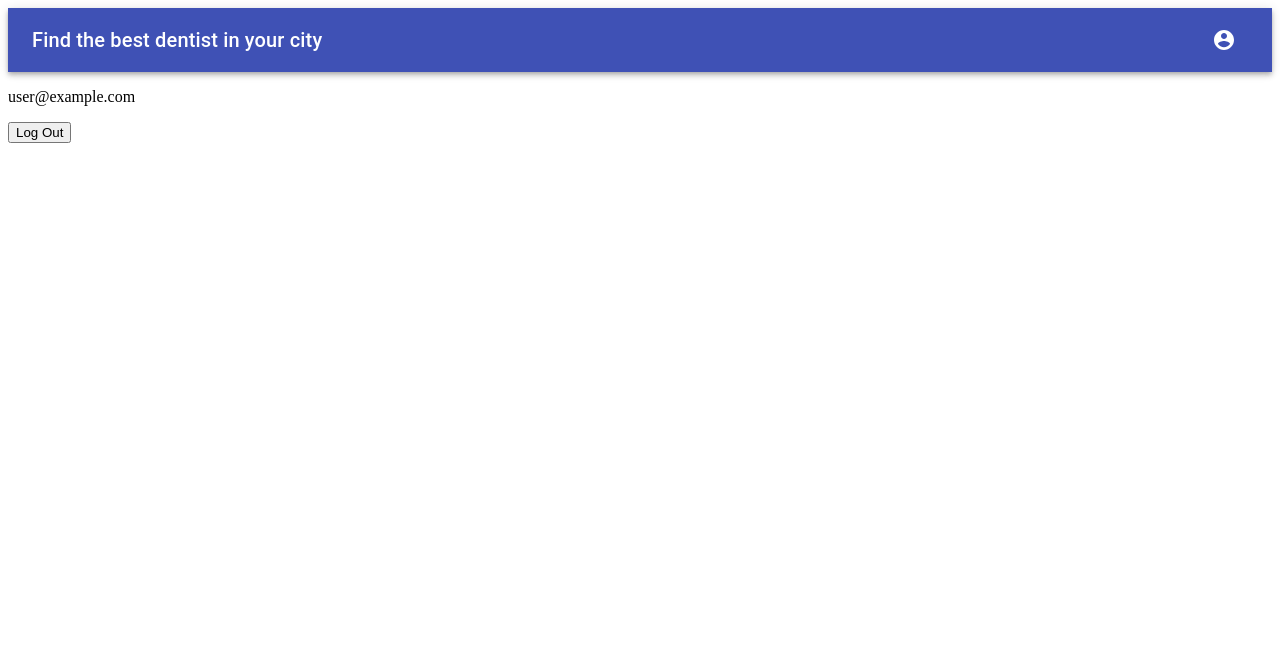
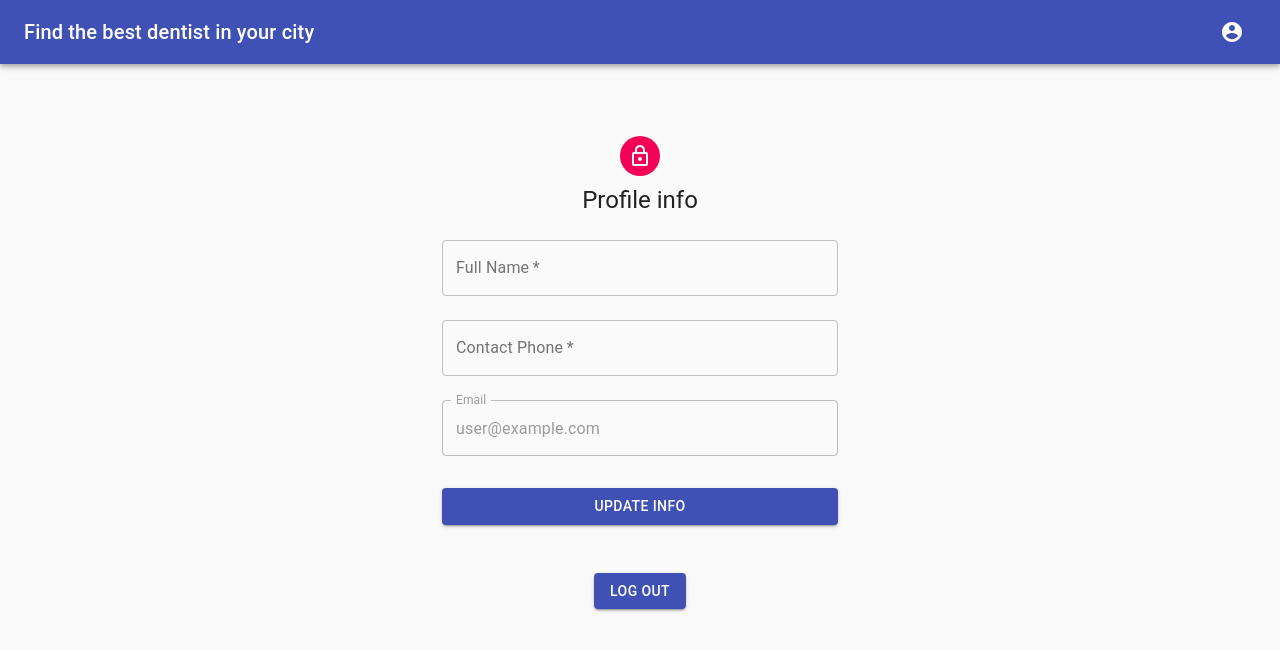
Before and after one commit to yuriy-kuzin-webdev/react-dc-client, a React (Create React App) app: page /account in a window 1280 px wide. Shown: the top 650 px of the page. Built offline with nearby package versions, Linux system fonts and the light colour scheme; no server answers; sample sign-in values are in the browser's storage.

Commit message:
added options for profile info

```diff
--- a/src/components/Account.js
+++ b/src/components/Account.js
@@ -1,25 +1,158 @@
-import React, { useState } from 'react'
-import { useAuth } from '../contexts/AuthContext'
-import { useHistory } from 'react-router-dom'
+import React, { useRef, useState } from "react";
+import { useHistory } from "react-router-dom";
+import { useAuth } from "../contexts/AuthContext";
+import DcContext from "../contexts/dc-context";
+import { useContext } from "react";
+
+//M-UI start
+import Alert from "@material-ui/lab/Alert";
+import AlertTitle from "@material-ui/lab/AlertTitle";
+import Avatar from "@material-ui/core/Avatar";
+import Button from "@material-ui/core/Button";
+import CssBaseline from "@material-ui/core/CssBaseline";
+import TextField from "@material-ui/core/TextField";
+import Box from "@material-ui/core/Box";
+import LockOutlinedIcon from "@material-ui/icons/LockOutlined";
+import Typography from "@material-ui/core/Typography";
+import { makeStyles } from "@material-ui/core/styles";
+import Container from "@material-ui/core/Container";
+const useStyles = makeStyles((theme) => ({
+  paper: {
+    marginTop: theme.spacing(8),
+    display: "flex",
+    flexDirection: "column",
+    alignItems: "center",
+  },
+  avatar: {
+    margin: theme.spacing(1),
+    backgroundColor: theme.palette.secondary.main,
+  },
+  form: {
+    width: "100%", // Fix IE 11 issue.
+    marginTop: theme.spacing(1),
+  },
+  submit: {
+    margin: theme.spacing(3, 0, 2),
+  },
+}));
+//M-UI end
 
 export default function Account() {
-    const { currentUser, logout } = useAuth()
-    const [error, setError] = useState('')
-    const history = useHistory()
-    async function handleLogout() {
-        setError('')
-        try {
-            await logout()
-            history.push('/')
-        } catch (error) {
-            setError('Failed to logout')
-        }
+  const context = useContext(DcContext);
+  const nameRef = useRef();
+  const phoneRef = useRef();
+  const [loading, setLoading] = useState(false);
+  const { currentUser, logout } = useAuth();
+  const [error, setError] = useState("");
+  const history = useHistory();
+
+  const client = context.clients.find((c) => c.email === currentUser.email);
+  const clientName = client && client.name;
+  const clientPhone = client && client.phone;
+
+  async function handleLogout() {
+    setError("");
+    try {
+      await logout();
+      history.push("/");
+    } catch (error) {
+      setError("Failed to logout");
     }
-    return (
-        <>
-            {error && <p>{error}</p>}
-            <p>{currentUser.email}</p>
-            <p><button onClick={handleLogout}>Log Out</button></p>
-        </>
-    )
+  }
+
+  //M-UI single line
+  const classes = useStyles();
+
+  async function handleSubmit(e) {
+    e.preventDefault();
+    try {
+      setError("");
+      setLoading(true);
+      if (client) {
+        client.name = nameRef.current.value;
+        client.phone = phoneRef.current.value;
+        context.updClient(client);
+      } else {
+        context.addClient({
+          name: nameRef.current.value,
+          email: currentUser.email,
+          phone: phoneRef.current.value,
+        });
+      }
+    } catch (error) {
+      console.log(error);
+      setError("Failed to update an account");
+    }
+    setLoading(false);
+  }
+
+  return (
+    <Container maxWidth="xs">
+      <CssBaseline />
+      <div className={classes.paper}>
+        <Avatar className={classes.avatar}>
+          <LockOutlinedIcon />
+        </Avatar>
+        <Typography component="h1" variant="h5">
+          Profile info
+        </Typography>
+        <form className={classes.form} noValidate onSubmit={handleSubmit}>
+          <TextField
+            variant="outlined"
+            margin="normal"
+            required
+            fullWidth
+            label="Full Name"
+            inputRef={nameRef}
+            defaultValue={clientName}
+          />
+          <TextField
+            variant="outlined"
+            margin="normal"
+            required
+            fullWidth
+            label="Contact Phone"
+            inputRef={phoneRef}
+            defaultValue={clientPhone}
+          />
+          <TextField
+            variant="outlined"
+            margin="normal"
+            disabled
+            fullWidth
+            label="Email"
+            defaultValue={currentUser.email}
+          />
+          {error && (
+            <Alert severity="error">
+              <AlertTitle>Error</AlertTitle>
+              <strong>{error}</strong>
+            </Alert>
+          )}
+          <Button
+            type="submit"
+            fullWidth
+            variant="contained"
+            color="primary"
+            className={classes.submit}
+            disabled={loading}
+          >
+            Update info
+          </Button>
+        </form>
+        <Box mt={1}>
+          <Button
+            onClick={handleLogout}
+            fullWidth
+            variant="contained"
+            color="primary"
+            className={classes.submit}
+            disabled={loading}
+          >
+            Log out
+          </Button>
+        </Box>
+      </div>
+    </Container>
+  );
 }
```
